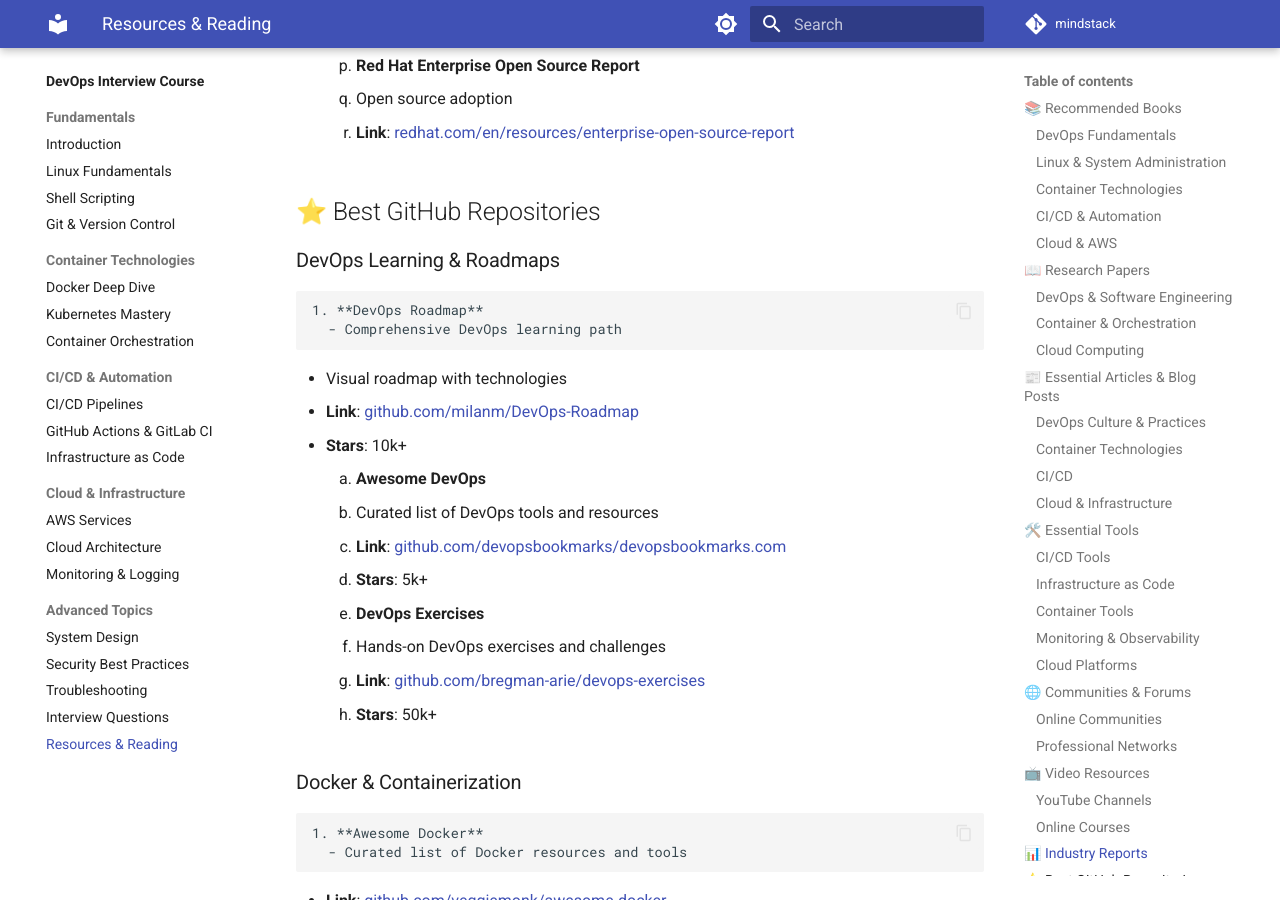
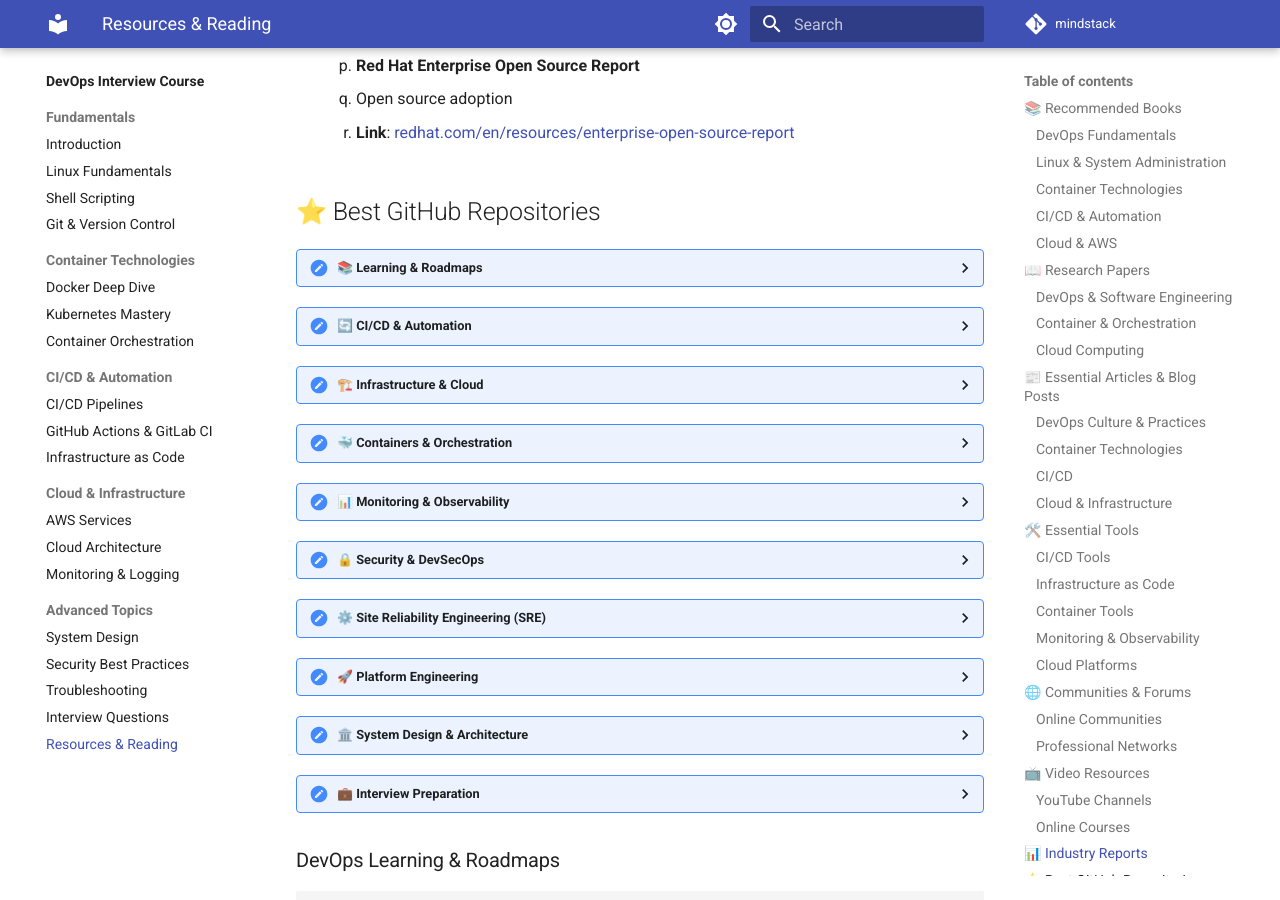
Before and after one commit to shivam2003-dev/mindstack, an MkDocs documentation site: the page built from docs/courses/devops-interview/18-resources-reading.md, in a window 1280 px wide and 900 px high, scrolled down 16726 px. Built offline with MkDocs 1.6.1 and Material for MkDocs 9.7.7, drawn with Linux system fonts in a browser that asks for light colours; comment, search, counter and statistics services are not loaded; part of the change alters nothing that is shown.

Commit message:
Reorganize GitHub repositories by DevOps topics (not tools), add SRE and Platform Engineering, remove details, make collapsible

```diff
--- a/docs/courses/devops-interview/18-resources-reading.md
+++ b/docs/courses/devops-interview/18-resources-reading.md
@@ -594,6 +594,59 @@ This chapter compiles comprehensive resources including books, articles, researc
 
 ## ⭐ Best GitHub Repositories
 
+??? "📚 Learning & Roadmaps"
+    1. [DevOps Roadmap](https://github.com/milanm/DevOps-Roadmap)
+    2. [DevOps Exercises](https://github.com/bregman-arie/devops-exercises)
+    3. [Awesome DevOps](https://github.com/devopsbookmarks/devopsbookmarks.com)
+
+??? "🔄 CI/CD & Automation"
+    1. [Awesome CI/CD](https://github.com/cicdops/awesome-ciandcd)
+    2. [GitHub Actions Examples](https://github.com/actions/starter-workflows)
+    3. [Jenkins Pipeline Examples](https://github.com/jenkinsci/pipeline-examples)
+
+??? "🏗️ Infrastructure & Cloud"
+    1. [Awesome Terraform](https://github.com/shuaibiyy/awesome-terraform)
+    2. [Terraform AWS Modules](https://github.com/terraform-aws-modules)
+    3. [Awesome Ansible](https://github.com/ansible-community/awesome-ansible)
+    4. [AWS Well-Architected Labs](https://github.com/awslabs/aws-well-architected-labs)
+    5. [Awesome AWS](https://github.com/donnemartin/awesome-aws)
+
+??? "🐳 Containers & Orchestration"
+    1. [Kubernetes The Hard Way](https://github.com/kelseyhightower/kubernetes-the-hard-way)
+    2. [Awesome Kubernetes](https://github.com/ramitsurana/awesome-kubernetes)
+    3. [Kubernetes Examples](https://github.com/kubernetes/examples)
+    4. [Awesome Docker](https://github.com/veggiemonk/awesome-docker)
+    5. [Docker Compose Examples](https://github.com/docker/awesome-compose)
+
+??? "📊 Monitoring & Observability"
+    1. [Awesome Prometheus](https://github.com/roaldnefs/awesome-prometheus)
+    2. [Grafana](https://github.com/grafana/grafana)
+    3. [ELK Stack Examples](https://github.com/deviantony/docker-elk)
+
+??? "🔒 Security & DevSecOps"
+    1. [Awesome DevSecOps](https://github.com/TaptuIT/awesome-devsecops)
+    2. [Security Best Practices](https://github.com/FallibleInc/security-guide-for-developers)
+
+??? "⚙️ Site Reliability Engineering (SRE)"
+    1. [Google SRE Book](https://github.com/google/sre-book)
+    2. [Awesome SRE](https://github.com/dastergon/awesome-sre)
+    3. [SRE Resources](https://github.com/bregman-arie/sre-interview-prep)
+    4. [Production Engineering](https://github.com/facebook/production-engineering)
+
+??? "🚀 Platform Engineering"
+    1. [Platform Engineering Guide](https://github.com/platform-engineering)
+    2. [Internal Developer Platforms](https://github.com/orgs/internal-developer-platforms)
+    3. [Platform Engineering Resources](https://github.com/platform-engineering-resources)
+
+??? "🏛️ System Design & Architecture"
+    1. [System Design Primer](https://github.com/donnemartin/system-design-primer)
+    2. [Awesome Scalability](https://github.com/binhnguyennus/awesome-scalability)
+
+??? "💼 Interview Preparation"
+    1. [DevOps Interview Questions](https://github.com/bregman-arie/devops-interview-questions)
+    2. [System Design Interview](https://github.com/checkcheckzz/system-design-interview)
+    3. [SRE Interview Prep](https://github.com/bregman-arie/sre-interview-prep)
+
 ### DevOps Learning & Roadmaps
 
 
```
